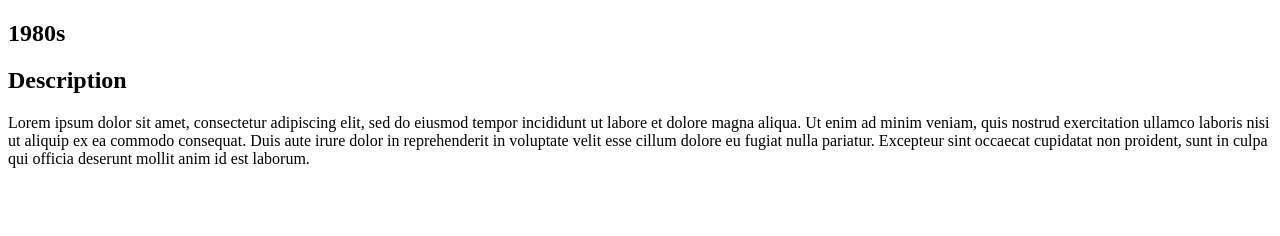
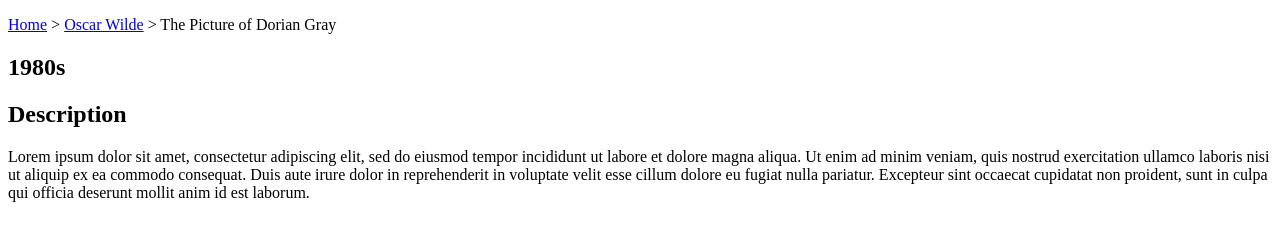
Before and after one commit to roshni-v/437exercises, a website: page public/1890s.html in a window 1280 px wide. Drawn offline with Linux system fonts and the light colour scheme.

Commit message:
added backwards navigation

```diff
--- a/public/1890s.html
+++ b/public/1890s.html
@@ -2,6 +2,9 @@
 <html>
     <article>
         <header>
+            <p><a href = "index.html">Home</a> >
+                <a href = "oscar_wilde.html">Oscar Wilde</a> > The Picture of Dorian Gray
+            </p>
             <h1>1980s</h1>
         </header>
         <section class="list">
```
Also changed, not shown: public/oscar_wilde.html (+1 -0 lines), public/the_picture_of_dorian_gray.html (+1 -0 lines).
